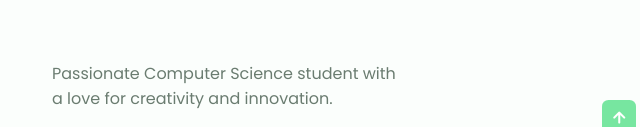
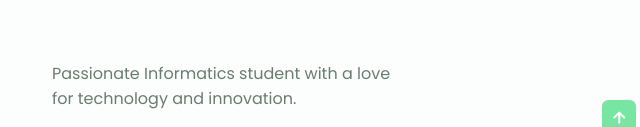
Before and after one commit to Georgish28/GeorgishPortfolio, a plain HTML site: page index.html in a window 1280 px wide. Shown: the part 825-952 px from the top of the page, 628-1268 px from the left. Drawn offline with nearby package versions, Linux system fonts and the light colour scheme.

```diff
--- a/index.html
+++ b/index.html
@@ -136,8 +136,8 @@
         <img src="assets/img/IMG_0045.png" alt="" class="about__img">
 
         <div class="about__data">
-          <p class="about__description"> Passionate Computer Science student
-            with a love for creativity and innovation.
+          <p class="about__description"> Passionate Informatics student
+            with a love for technology and innovation.
           </p>
 
           <div class="about__buttons">
```
